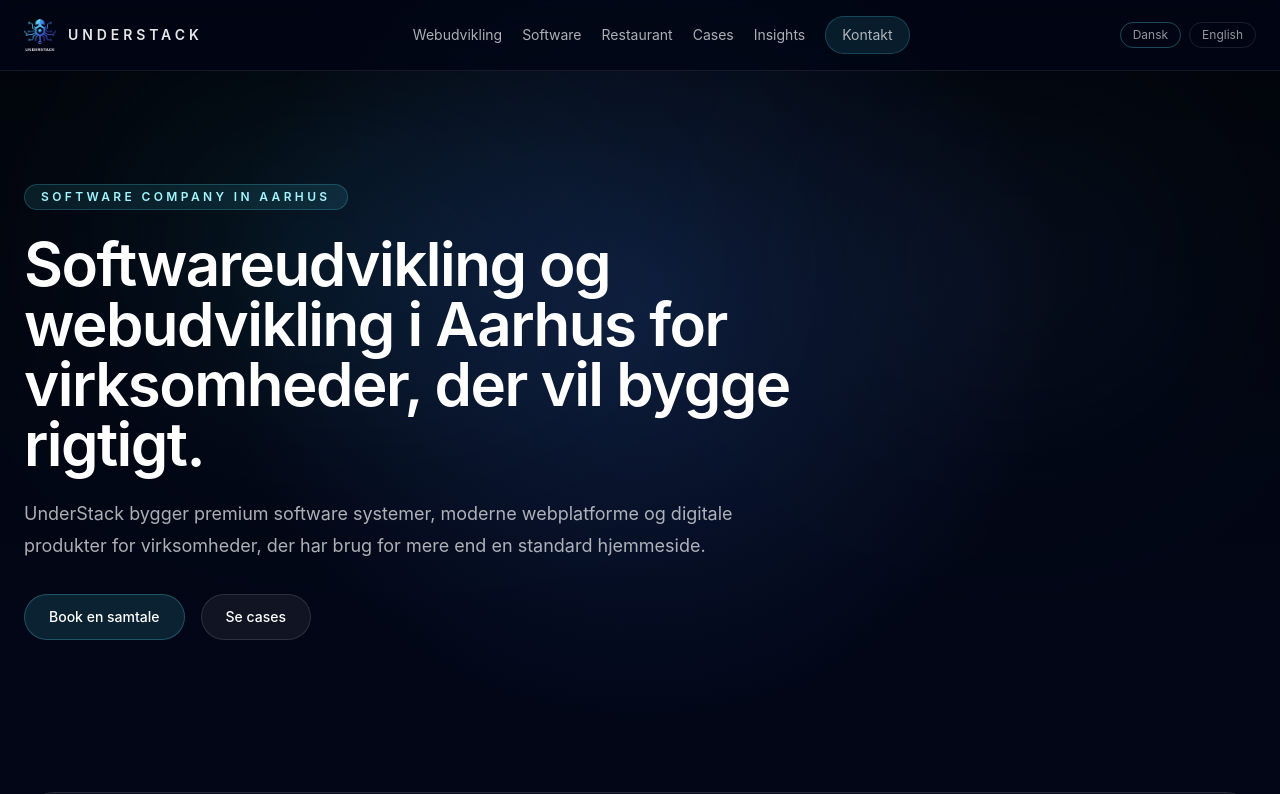
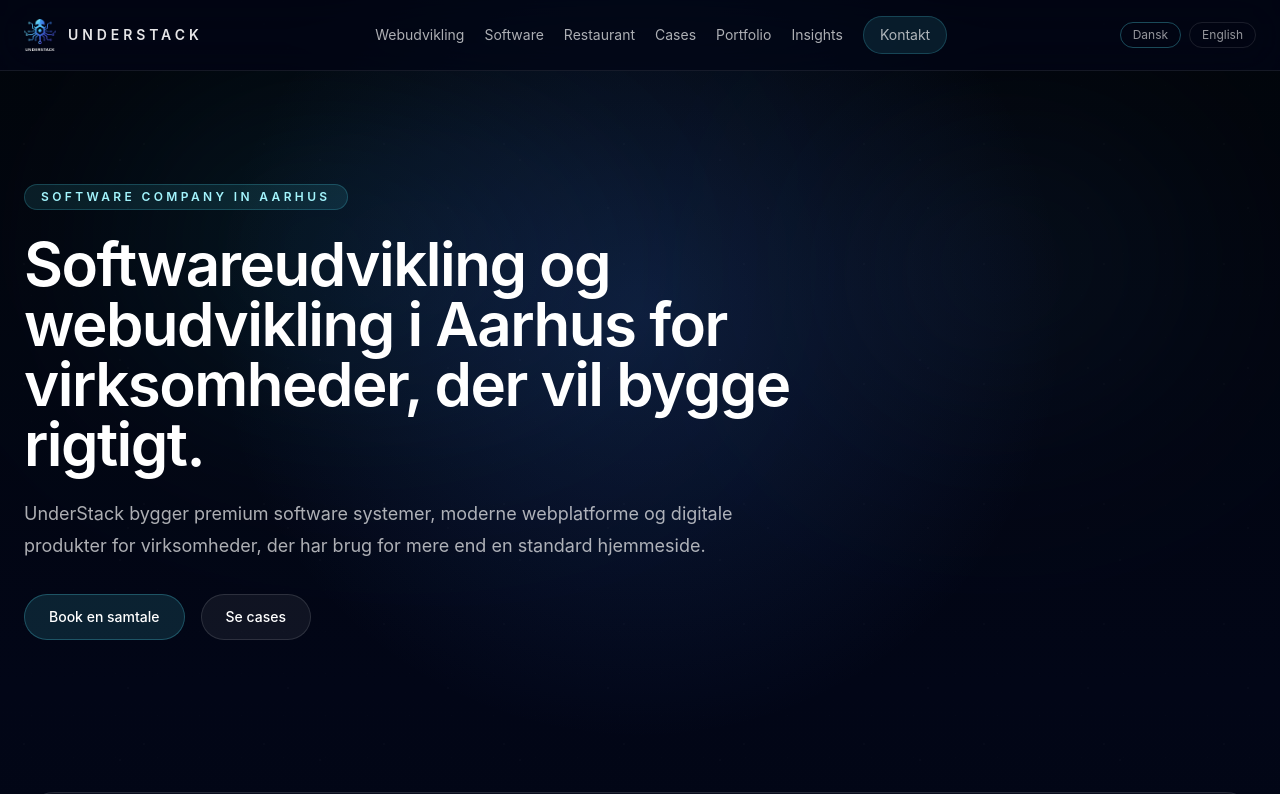
Before and after one commit to Dposleman/understack-site, a React (Vite) app: page /dk/ in a window 1280 px wide. Shown: the top 794 px of the page. Built offline with nearby package versions, Linux system fonts and the light colour scheme.

Commit message:
Add portfolio page and social preview

```diff
--- a/scripts/prerender.mjs
+++ b/scripts/prerender.mjs
@@ -10,7 +10,7 @@
 function removeDynamicHead(html) {
   return html
     .replace(/\s*<title>[\s\S]*?<\/title>/i, "")
-    .replace(/\s*<meta\s+(?:name="description"|property="og:(?:title|description|url)"|name="twitter:(?:title|description)")[^>]*>/gi, "")
+    .replace(/\s*<meta\s+(?:name="description"|property="og:(?:title|description|url|image|image:secure_url)"|name="twitter:(?:title|description|image)")[^>]*>/gi, "")
     .replace(/\s*<link\s+rel="canonical"[^>]*>/gi, "")
     .replace(/\s*<link\s+rel="alternate"[^>]*>/gi, "");
 }
--- a/src/App.tsx
+++ b/src/App.tsx
@@ -9,8 +9,10 @@
   findPage,
   languageNames,
   pagePath,
+  portfolioProjects,
   SITE_URL,
   type Language,
+  type PortfolioProject,
   type SeoPage,
 } from "./seoContent";
 
@@ -85,6 +87,25 @@
     });
   }
 
+  if (page.kind === "portfolio") {
+    base.push({
+      "@context": "https://schema.org",
+      "@type": "CollectionPage",
+      name: page.h1,
+      description: page.description,
+      url: localUrl(path),
+      about: ["SaaS development", "Custom software development", "AI solutions", "Restaurant software", "Business platform modernization"],
+      mainEntity: portfolioProjects.map((project) => ({
+        "@type": "CreativeWork",
+        name: project.name,
+        description: project.description,
+        genre: project.category,
+        locationCreated: project.location,
+        url: project.cta?.href,
+      })),
+    });
+  }
+
   if (page.kind === "insight") {
     base.push({
       "@context": "https://schema.org",
@@ -128,6 +149,9 @@
           <a href={`/${page.lang}/cases/`} className="hover:text-white">
             Cases
           </a>
+          <a href={`/${page.lang}/portfolio`} className="hover:text-white">
+            Portfolio
+          </a>
           <a href={`/${page.lang}/insights/`} className="hover:text-white">
             Insights
           </a>
@@ -164,12 +188,14 @@
           ["Softwareudvikling", "/dk/softwareudvikling"],
           ["AI-løsninger", "/dk/ai-loesninger"],
           ["Restaurant software", "/dk/restaurant-software"],
+          ["Portfolio", "/dk/portfolio"],
         ]
       : [
           ["Web development", "/en/web-development"],
           ["Software development", "/en/software-development"],
           ["AI development", "/en/ai-development"],
           ["Restaurant software", "/en/restaurant-software"],
+          ["Portfolio", "/en/portfolio"],
         ];
 
   return (
@@ -228,6 +254,63 @@
   );
 }
 
+function PortfolioCard({ project }: { project: PortfolioProject }) {
+  return (
+    <article className="group relative overflow-hidden rounded-[28px] border border-white/10 bg-slate-950/64 p-6 shadow-2xl shadow-black/18 transition duration-300 hover:-translate-y-1 hover:border-cyan-300/34 hover:bg-slate-950/76">
+      <div className="absolute inset-0 bg-[radial-gradient(circle_at_18%_0%,rgba(34,211,238,0.16),transparent_34%),linear-gradient(135deg,rgba(59,130,246,0.08),rgba(99,102,241,0.04)_48%,rgba(14,165,233,0.1))] opacity-80 transition duration-300 group-hover:opacity-100" />
+      <div className="relative">
+        <p className="text-xs font-semibold uppercase tracking-[0.22em] text-cyan-200/78">{project.category}</p>
+        <h2 className="mt-4 text-2xl font-semibold tracking-tight text-white sm:text-3xl">{project.name}</h2>
+        <p className="mt-4 text-sm leading-7 text-white/66">{project.description}</p>
+
+        <div className="mt-5 flex flex-wrap gap-2">
+          {project.status ? <span className="rounded-full border border-cyan-300/18 bg-cyan-300/10 px-3 py-1 text-xs text-cyan-100">{project.status}</span> : null}
+          {project.location ? <span className="rounded-full border border-white/10 bg-white/6 px-3 py-1 text-xs text-white/64">{project.location}</span> : null}
+        </div>
+
+        <ul className="mt-6 grid gap-3 sm:grid-cols-2">
+          {project.capabilities.map((capability) => (
+            <li key={capability} className="rounded-2xl border border-white/10 bg-white/[0.045] px-4 py-3 text-sm leading-6 text-white/72">
+              {capability}
+            </li>
+          ))}
+        </ul>
+
+        {project.cta ? (
+          <a
+            href={project.cta.href}
+            className="mt-7 inline-flex min-h-11 items-center rounded-full border border-cyan-300/24 bg-cyan-300/12 px-5 py-2 text-sm font-medium text-cyan-100 transition hover:bg-cyan-300/18"
+          >
+            {project.cta.label} <span aria-hidden="true" className="ml-2">-&gt;</span>
+          </a>
+        ) : null}
+      </div>
+    </article>
+  );
+}
+
+function PortfolioGrid({ page }: { page: SeoPage }) {
+  if (page.kind !== "portfolio") {
+    return null;
+  }
+
+  return (
+    <section className="mx-auto max-w-7xl px-6 py-12" aria-labelledby="portfolio-projects">
+      <div className="max-w-3xl">
+        <p className="text-xs font-semibold uppercase tracking-[0.24em] text-cyan-200/72">Software built for real-world operations.</p>
+        <h2 id="portfolio-projects" className="mt-4 text-3xl font-semibold tracking-tight text-white sm:text-4xl">
+          Selected systems, products and platform modernization work.
+        </h2>
+      </div>
+      <div className="mt-8 grid gap-5 lg:grid-cols-2">
+        {portfolioProjects.map((project) => (
+          <PortfolioCard key={project.name} project={project} />
+        ))}
+      </div>
+    </section>
+  );
+}
+
 function SeoPageView({ page }: { page: SeoPage }) {
   const path = pagePath(page);
   const isDanish = page.lang === "dk";
@@ -272,6 +355,7 @@
         </section>
 
         <CardGrid page={page} />
+        <PortfolioGrid page={page} />
 
         {page.sections.map((section, index) => (
           <section key={section.title} className="mx-auto max-w-7xl px-6 py-10">
--- a/src/components/PageMeta.tsx
+++ b/src/components/PageMeta.tsx
@@ -1,7 +1,7 @@
 import { useEffect } from "react";
+import { SITE_URL, SOCIAL_IMAGE_URL } from "../seoContent";
 
-const SITE_URL = "https://understack.dk";
-const IMAGE_URL = `${SITE_URL}/og-image-final-optimized.jpg`;
+const IMAGE_URL = SOCIAL_IMAGE_URL;
 
 type PageMetaProps = {
   title: string;
--- a/src/entry-server.tsx
+++ b/src/entry-server.tsx
@@ -1,9 +1,9 @@
 import { renderToString } from "react-dom/server";
 import { MemoryRouter } from "react-router-dom";
 import App, { schemaFor } from "./App";
-import { allPages, alternateFor, findPage, pagePath, SITE_URL, type Language } from "./seoContent";
+import { allPages, alternateFor, findPage, pagePath, SITE_URL, SOCIAL_IMAGE_URL, type Language } from "./seoContent";
 
-const IMAGE_URL = `${SITE_URL}/og-image-final-optimized.jpg`;
+const IMAGE_URL = SOCIAL_IMAGE_URL;
 
 function escapeHtml(value: string) {
   return value
--- a/src/seoContent.ts
+++ b/src/seoContent.ts
@@ -2,9 +2,11 @@
 export const CONTACT_EMAIL = "info@understack.dk";
 export const COMPANY_CVR = "46327608";
 export const GASTROAPP_URL = "https://gastroapp.dk";
+export const SOCIAL_IMAGE_PATH = "/understack-social-preview.png";
+export const SOCIAL_IMAGE_URL = `${SITE_URL}${SOCIAL_IMAGE_PATH}`;
 
 export type Language = "dk" | "en";
-export type PageKind = "home" | "service" | "case" | "caseIndex" | "insight" | "insightIndex" | "apps" | "marketplace";
+export type PageKind = "home" | "service" | "case" | "caseIndex" | "portfolio" | "insight" | "insightIndex" | "apps" | "marketplace";
 
 export type SeoPage = {
   lang: Language;
@@ -20,6 +22,19 @@
   related: { label: string; href: string }[];
   cta: string;
   keywords: string[];
+};
+
+export type PortfolioProject = {
+  name: string;
+  category: string;
+  description: string;
+  capabilities: string[];
+  status?: string;
+  location?: string;
+  cta?: {
+    label: string;
+    href: string;
+  };
 };
 
 export const languageNames: Record<Language, string> = {
@@ -579,6 +594,105 @@
   );
 });
 
+export const portfolioProjects: PortfolioProject[] = [
+  {
+    name: "GastroApp",
+    category: "Restaurant Operations SaaS",
+    description:
+      "A full restaurant operations platform developed by UnderStack to centralize recipes, food costing, inventory, production and multi-restaurant workflows.",
+    capabilities: ["Recipes & food costing", "Inventory and stock management", "Production and events", "Tasks and reports", "Kitchen operations"],
+    cta: { label: "Visit GastroApp", href: GASTROAPP_URL },
+  },
+  {
+    name: "AI Schedule",
+    category: "Intelligent Workforce Management",
+    description:
+      "An intelligent staff planning platform for restaurants and shift-based companies, focused on reducing admin time, planning errors and coverage issues.",
+    capabilities: ["Employee scheduling", "Availability and vacation management", "Automated shift generation", "Sick-leave replacement", "Location-aware shift controls"],
+    status: "Product currently in development",
+  },
+  {
+    name: "Peritar - ASEPCO",
+    category: "Business Platform Modernization",
+    description:
+      "A professional platform used in the context of expert assessment workflows for ASEPCO in Mendoza, Argentina, now undergoing a major technical modernization by UnderStack.",
+    capabilities: ["Legacy PHP -> TypeScript modernization", "Frontend and backend modernization", "UI/UX modernization", "Maintainable code structure", "Scalable architecture preparation"],
+    status: "Platform modernization in progress",
+    location: "Mendoza, Argentina",
+  },
+  {
+    name: "Service OS",
+    category: "Service Business Management SaaS",
+    description:
+      "An operating system for service businesses, turning customers, jobs, employees, scheduling, documents and internal workflows into one operational workspace.",
+    capabilities: ["Customers and service orders", "Employees and scheduling", "Tasks and documents", "Operational workflows", "Business overview"],
+    status: "UnderStack product in development",
+  },
+  {
+    name: "AI Visual Studio",
+    category: "AI Creative Platform",
+    description:
+      "An AI-powered creative platform for transforming, editing and animating visual content through advanced generative models.",
+    capabilities: ["Image-to-image workflows", "Image-to-video generation", "Creative editing workflows", "Multi-model architecture", "Personal media library"],
+    status: "UnderStack product in development",
+  },
+];
+
+export const portfolioPages: SeoPage[] = [
+  {
+    lang: "dk",
+    slug: "portfolio",
+    kind: "portfolio",
+    title: "Portfolio | UnderStack software systems and SaaS products",
+    description:
+      "Selected UnderStack work across SaaS development, custom software, AI solutions, restaurant software and business platform modernization in Denmark and beyond.",
+    h1: "Selected Work",
+    eyebrow: "Portfolio",
+    intro:
+      "From SaaS products to business-critical platform modernization, we design and build software focused on solving real operational problems.",
+    sections: [
+      {
+        title: "Software built for real-world operations.",
+        body:
+          "UnderStack designs, develops and modernizes full software systems: SaaS products, custom business platforms, AI solutions, restaurant operations software and internal management tools.",
+      },
+    ],
+    related: [
+      { label: "Software development", href: "/en/software-development" },
+      { label: "Restaurant software", href: "/en/restaurant-software" },
+      { label: "Contact", href: "mailto:info@understack.dk" },
+    ],
+    cta: "Discuss your project",
+    keywords: ["software development Denmark", "software development Aarhus", "SaaS development", "custom software development", "AI solutions", "restaurant software", "business software"],
+  },
+  {
+    lang: "en",
+    slug: "portfolio",
+    kind: "portfolio",
+    title: "Portfolio | UnderStack software systems and SaaS products",
+    description:
+      "Selected UnderStack work across SaaS development, custom software, AI solutions, restaurant software and business platform modernization in Denmark and beyond.",
+    h1: "Selected Work",
+    eyebrow: "Portfolio",
+    intro:
+      "From SaaS products to business-critical platform modernization, we design and build software focused on solving real operational problems.",
+    sections: [
+      {
+        title: "Software built for real-world operations.",
+        body:
+          "UnderStack designs, develops and modernizes full software systems: SaaS products, custom business platforms, AI solutions, restaurant operations software and internal management tools.",
+      },
+    ],
+    related: [
+      { label: "Software development", href: "/en/software-development" },
+      { label: "Restaurant software", href: "/en/restaurant-software" },
+      { label: "Contact", href: "mailto:info@understack.dk" },
+    ],
+    cta: "Discuss your project",
+    keywords: ["software development Denmark", "software development Aarhus", "SaaS development", "custom software development", "AI solutions", "restaurant software", "business software"],
+  },
+];
+
 const insights = [
   ["dk", "hvad-koster-en-hjemmeside-i-danmark", "Hvad koster en hjemmeside i Danmark?", "En realistisk guide til pris på virksomhedswebsites i Danmark, hvad der driver prisen, og hvornår custom udvikling giver mening.", "/dk/webudvikling"],
   ["dk", "hvad-koster-softwareudvikling-i-danmark", "Hvad koster softwareudvikling i Danmark?", "Softwareudvikling afhænger af scope, integrationer, design, data og drift. Artiklen forklarer, hvordan virksomheder kan budgettere uden falsk præcision.", "/dk/softwareudvikling"],
@@ -754,7 +868,7 @@
   },
 ];
 
-export const allPages = [...pages, ...servicePages, ...casePages, ...insightPages, ...appsPages];
+export const allPages = [...pages, ...servicePages, ...casePages, ...portfolioPages, ...insightPages, ...appsPages];
 
 export function findPage(lang: Language, slug = "") {
   const normalized = slug.replace(/^\/|\/$/g, "");
```
Also changed, not shown: index.html (+10 -10 lines), public/understack-social-preview.png (added), 1 other file (tests, documents, lock files or other folders).
